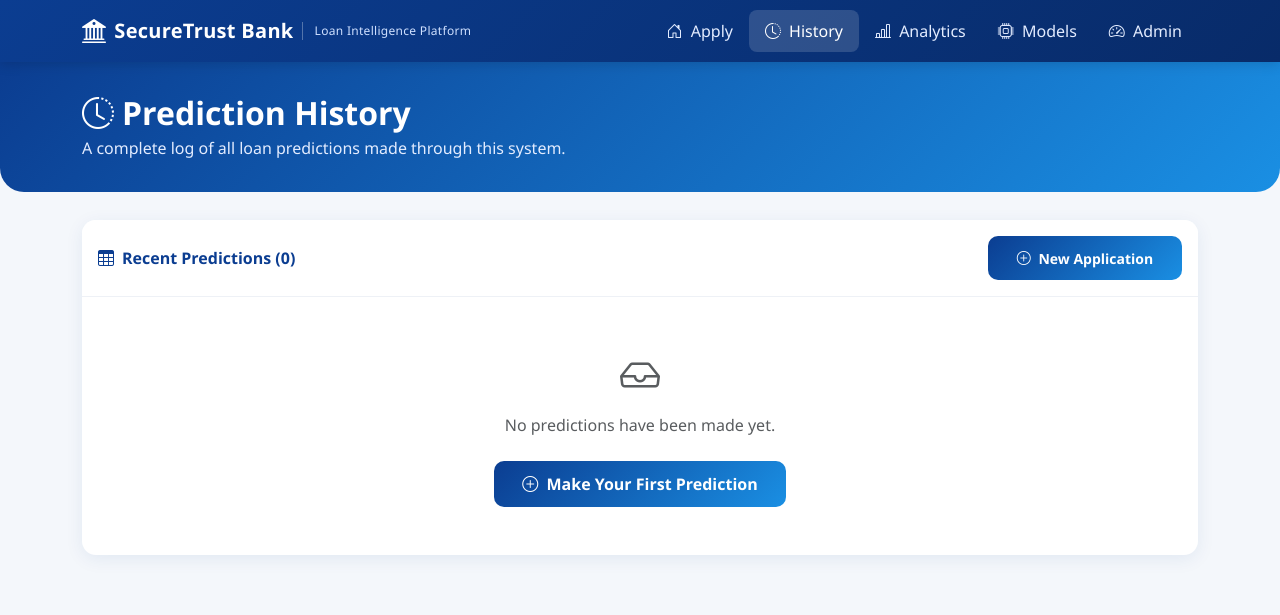
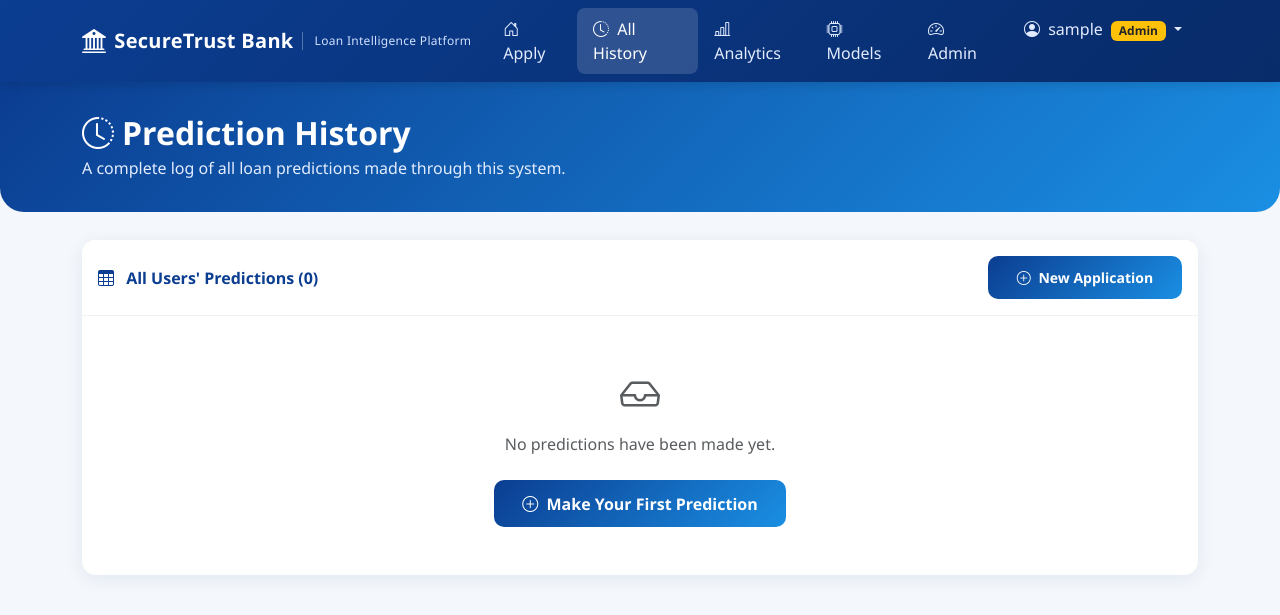
Before and after one commit to msahil2/LoanSense, a Flask app: page /history in a window 1280 px wide. Shown: the top 615 px of the page. Run offline with Flask 3, Linux system fonts and the light colour scheme; the visitor is signed in with stand-in values (Sample User, id 1); data comes from the database, SQL or seed files in the repository; data that the repository does not hold is empty; parts of the project's set-up code (start-up, migrations or seed data) failed here and were passed over; some libraries are stand-ins or nearby versions.

Commit message:
feat: enhance admin dashboard and user management interface

```diff
--- a/templates/base.html
+++ b/templates/base.html
@@ -29,6 +29,7 @@
         </button>
         <div class="collapse navbar-collapse" id="navMenu">
             <ul class="navbar-nav ms-auto mb-2 mb-lg-0">
+                {% if current_user %}
                 <li class="nav-item">
                     <a class="nav-link {% if active_page == 'home' %}active{% endif %}" href="{{ url_for('home') }}">
                         <i class="bi bi-house-door me-1"></i> Apply
@@ -36,7 +37,7 @@
                 </li>
                 <li class="nav-item">
                     <a class="nav-link {% if active_page == 'history' %}active{% endif %}" href="{{ url_for('history') }}">
-                        <i class="bi bi-clock-history me-1"></i> History
+                        <i class="bi bi-clock-history me-1"></i> {% if current_user.is_admin %}All History{% else %}My History{% endif %}
                     </a>
                 </li>
                 <li class="nav-item">
@@ -49,11 +50,34 @@
                         <i class="bi bi-cpu me-1"></i> Models
                     </a>
                 </li>
+                {% if current_user.is_admin %}
                 <li class="nav-item">
                     <a class="nav-link {% if active_page == 'admin' %}active{% endif %}" href="{{ url_for('admin') }}">
                         <i class="bi bi-speedometer2 me-1"></i> Admin
                     </a>
                 </li>
+                {% endif %}
+                <li class="nav-item dropdown">
+                    <a class="nav-link dropdown-toggle" href="#" role="button" data-bs-toggle="dropdown">
+                        <i class="bi bi-person-circle me-1"></i> {{ current_user.username }}
+                        {% if current_user.is_admin %}<span class="badge bg-warning text-dark ms-1">Admin</span>{% endif %}
+                    </a>
+                    <ul class="dropdown-menu dropdown-menu-end">
+                        <li><a class="dropdown-item" href="{{ url_for('logout') }}"><i class="bi bi-box-arrow-right me-2"></i>Logout</a></li>
+                    </ul>
+                </li>
+                {% else %}
+                <li class="nav-item">
+                    <a class="nav-link {% if active_page == 'login' %}active{% endif %}" href="{{ url_for('login') }}">
+                        <i class="bi bi-box-arrow-in-right me-1"></i> Login
+                    </a>
+                </li>
+                <li class="nav-item">
+                    <a class="nav-link {% if active_page == 'register' %}active{% endif %}" href="{{ url_for('register') }}">
+                        <i class="bi bi-person-plus me-1"></i> Register
+                    </a>
+                </li>
+                {% endif %}
             </ul>
         </div>
     </div>
--- a/templates/history.html
+++ b/templates/history.html
@@ -13,7 +13,10 @@
 <div class="container mb-5">
     <div class="card card-banking">
         <div class="card-header py-3 d-flex justify-content-between align-items-center flex-wrap gap-2">
-            <span><i class="bi bi-table me-2"></i>Recent Predictions ({{ records|length }})</span>
+            <span><i class="bi bi-table me-2"></i>
+                {% if current_user.is_admin %}All Users' Predictions{% else %}My Predictions{% endif %}
+                ({{ records|length }})
+            </span>
             <a href="{{ url_for('home') }}" class="btn btn-sm btn-banking-primary">
                 <i class="bi bi-plus-circle me-1"></i> New Application
             </a>
@@ -25,6 +28,7 @@
                     <thead>
                         <tr>
                             <th>#</th>
+                            {% if current_user.is_admin %}<th>User ID</th>{% endif %}
                             <th>Date / Time</th>
                             <th>Applicant Profile</th>
                             <th>Income</th>
@@ -40,6 +44,7 @@
                         {% for r in records %}
                         <tr>
                             <td>{{ r.id }}</td>
+                            {% if current_user.is_admin %}<td>{{ r.user_id }}</td>{% endif %}
                             <td class="text-nowrap">{{ r.created_at }}</td>
                             <td>
                                 {{ r.gender }}, {{ r.married }}<br>
```
Also changed, not shown: templates/admin.html (+63 -1 lines).
